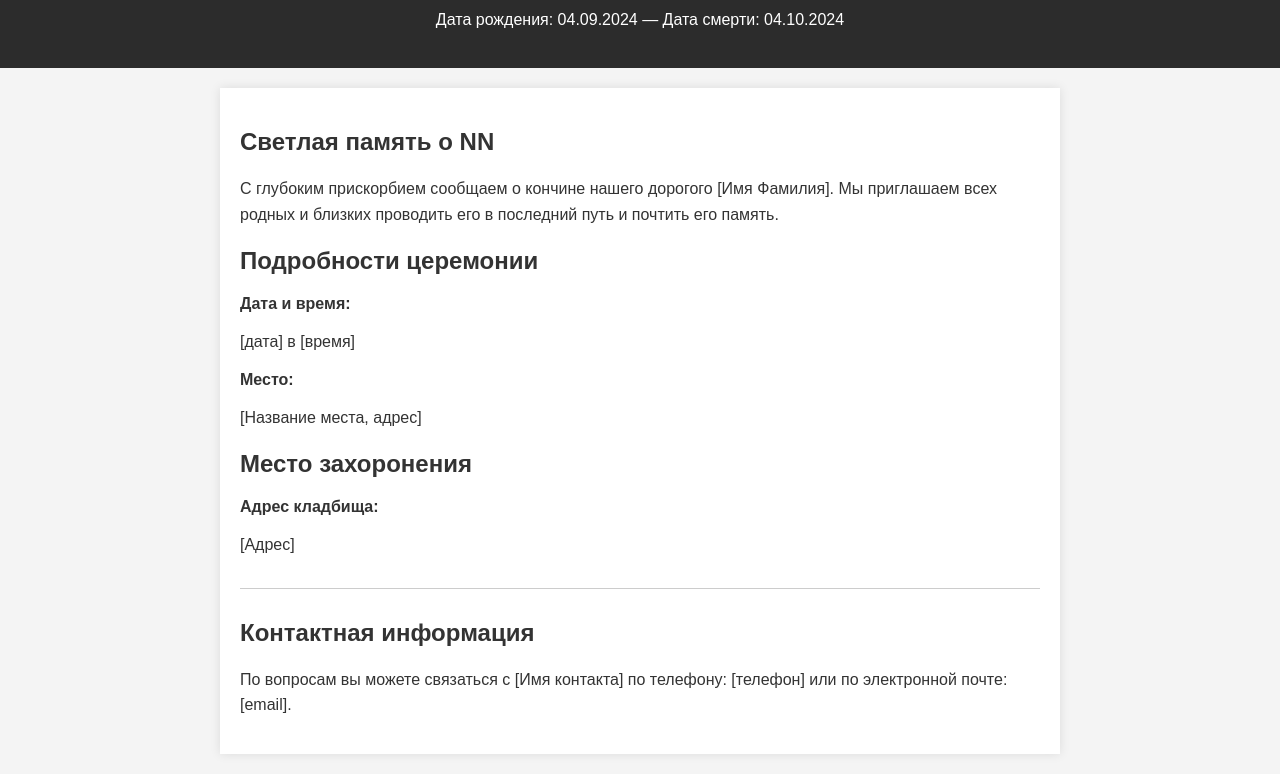
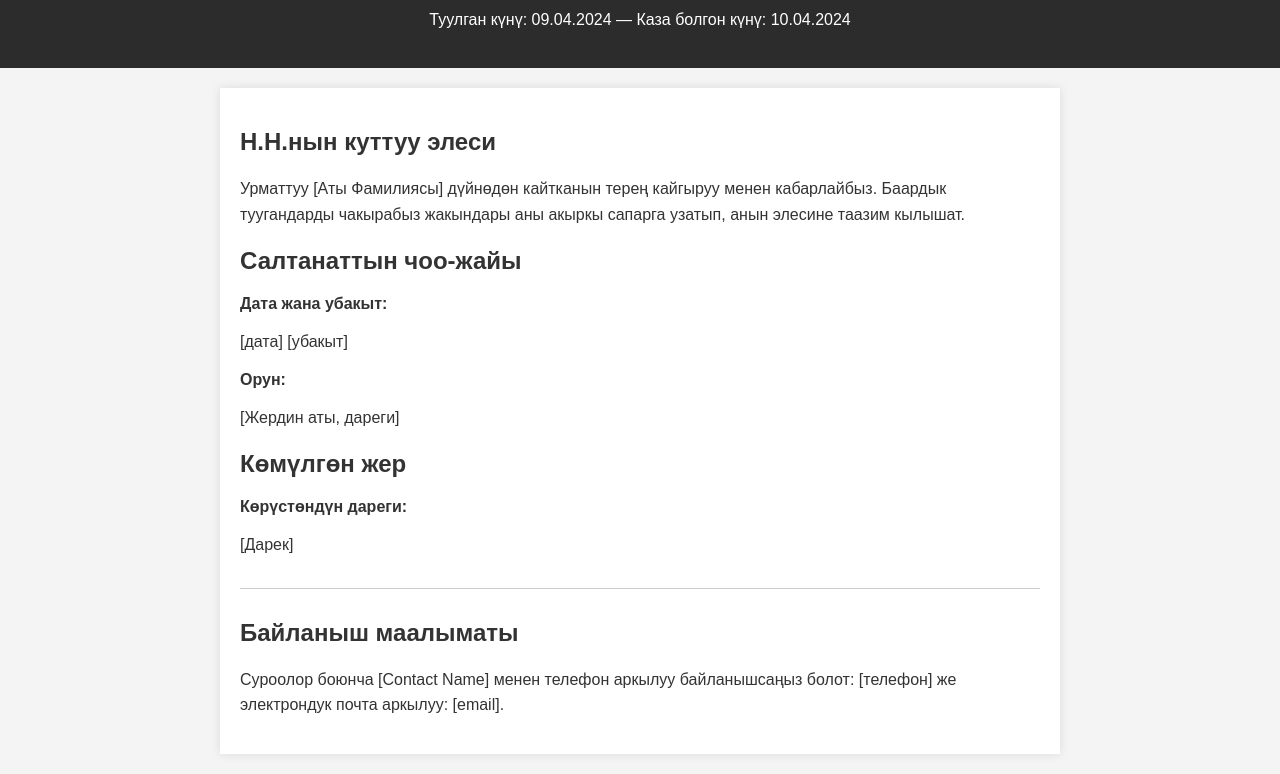
Before and after one commit to MansurKulov/someschool, a plain HTML site: page index.html in a window 1280 px wide. Shown: the part 93-867 px from the top of the page. Drawn offline with Linux system fonts and the light colour scheme.

Commit message:
Update index.html

```diff
--- a/index.html
+++ b/index.html
@@ -134,36 +134,36 @@
     </div>
 
     <header>
-        <h1>Вечная Память о NN</h1>
-        <p>Дата рождения: 04.09.2024 — Дата смерти: 04.10.2024</p>
+        <h1>NN түбөлүк эс тутуму</h1>
+        <p>Туулган күнү: 09.04.2024 — Каза болгон күнү: 10.04.2024</p>
     </header>
 
     <main>
         <section class="intro">
-            <h2>Светлая память о NN</h2>
+            <h2>Н.Н.нын куттуу элеси</h2>
             <p>
-                С глубоким прискорбием сообщаем о кончине нашего дорогого [Имя Фамилия]. Мы приглашаем всех родных и
-                близких проводить его в последний путь и почтить его память.
+                Урматтуу [Аты Фамилиясы] дүйнөдөн кайтканын терең кайгыруу менен кабарлайбыз. Баардык туугандарды чакырабыз
+                жакындары аны акыркы сапарга узатып, анын элесине таазим кылышат.
             </p>
         </section>
 
         <section class="details">
-            <h2>Подробности церемонии</h2>
-            <strong>Дата и время:</strong>
-            <p>[дата] в [время]</p>
-            <strong>Место:</strong>
-            <p>[Название места, адрес]</p>
+            <h2>Салтанаттын чоо-жайы</h2>
+            <strong>Дата жана убакыт:</strong>
+            <p>[дата] [убакыт]</p>
+            <strong>Орун:</strong>
+            <p>[Жердин аты, дареги]</p>
         </section>
 
         <section class="location">
-            <h2>Место захоронения</h2>
-            <strong>Адрес кладбища:</strong>
-            <p>[Адрес]</p>
+            <h2>Көмүлгөн жер</h2>
+            <strong>Көрүстөндүн дареги:</strong>
+            <p>[Дарек]</p>
         </section>
 
         <section class="contact">
-            <h2>Контактная информация</h2>
-            <p>По вопросам вы можете связаться с [Имя контакта] по телефону: [телефон] или по электронной почте:
+            <h2>Байланыш маалыматы</h2>
+            <p>Суроолор боюнча [Contact Name] менен телефон аркылуу байланышсаңыз болот: [телефон] же электрондук почта аркылуу:
                 [email].</p>
         </section>
     </main>
```
